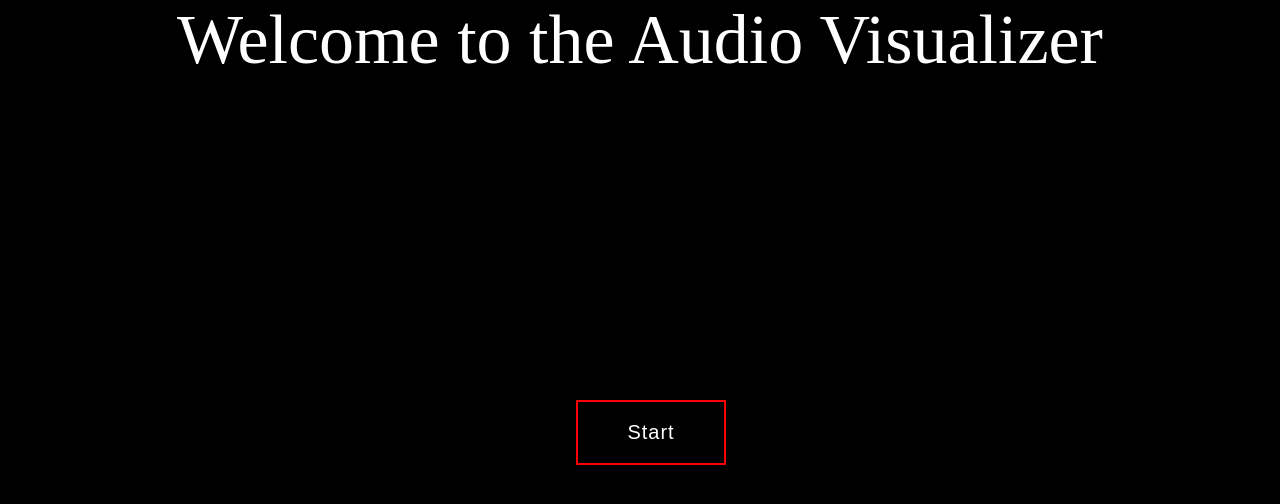
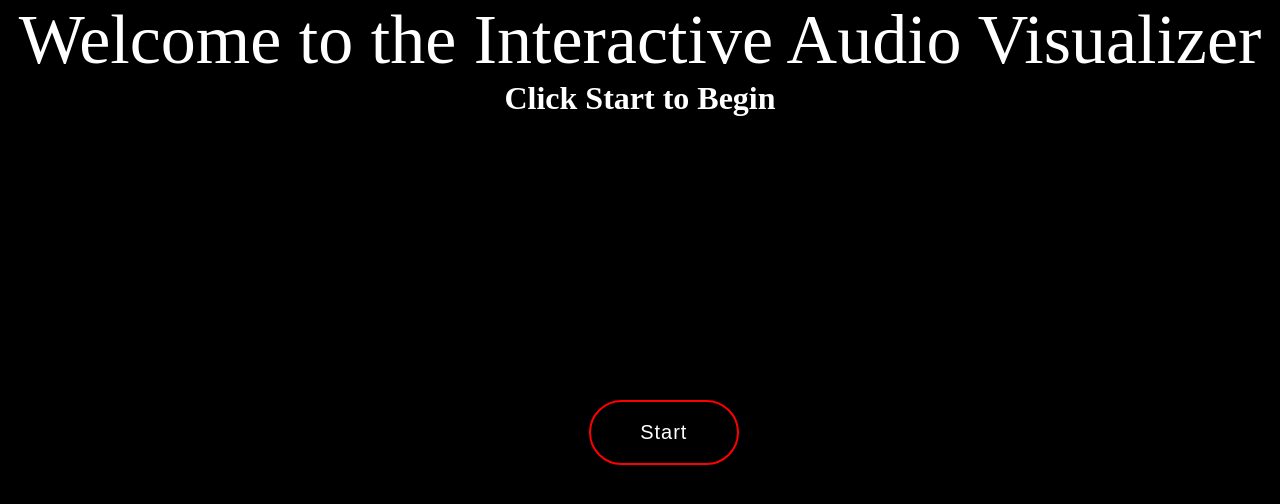
Before and after one commit to stuffy3/Project-Visualizer, a website: page main.html in a window 1280 px wide. Drawn offline with Linux system fonts and the light colour scheme.

Commit message:
configured main.html buttons

```diff
--- a/main.html
+++ b/main.html
@@ -7,8 +7,8 @@
     <link rel="stylesheet" href="style.css" />
     <title>Main</title>
 </head>
-<header>Welcome to the Audio Visualizer</header>
-<h1>Click Start to begin</h1>
+<header>Welcome to the Interactive Audio Visualizer</header>
+<h1>Click Start to Begin</h1>
 <body>
     <a href="/index.html" target="_parent"><button>Start</button></a>
 </body>
--- a/style.css
+++ b/style.css
@@ -15,16 +15,22 @@ header {
   text-align: center;
 }
 
+h1 {
+  color:#ffffff;
+  text-align: center;
+}
+
 button {
   color: #ffffff;
   height: 65px;
   width:150px;
   border: 2px solid rgb(255, 0, 0);
+  border-radius:100px;
   background-color: transparent;
   position: absolute;
   top: 50%;
-  left: 45%;
-  monospace;
+  left: 46%;
+monospace;
     font-size: 20px;
     letter-spacing: 1px;
     cursor: pointer;
```
